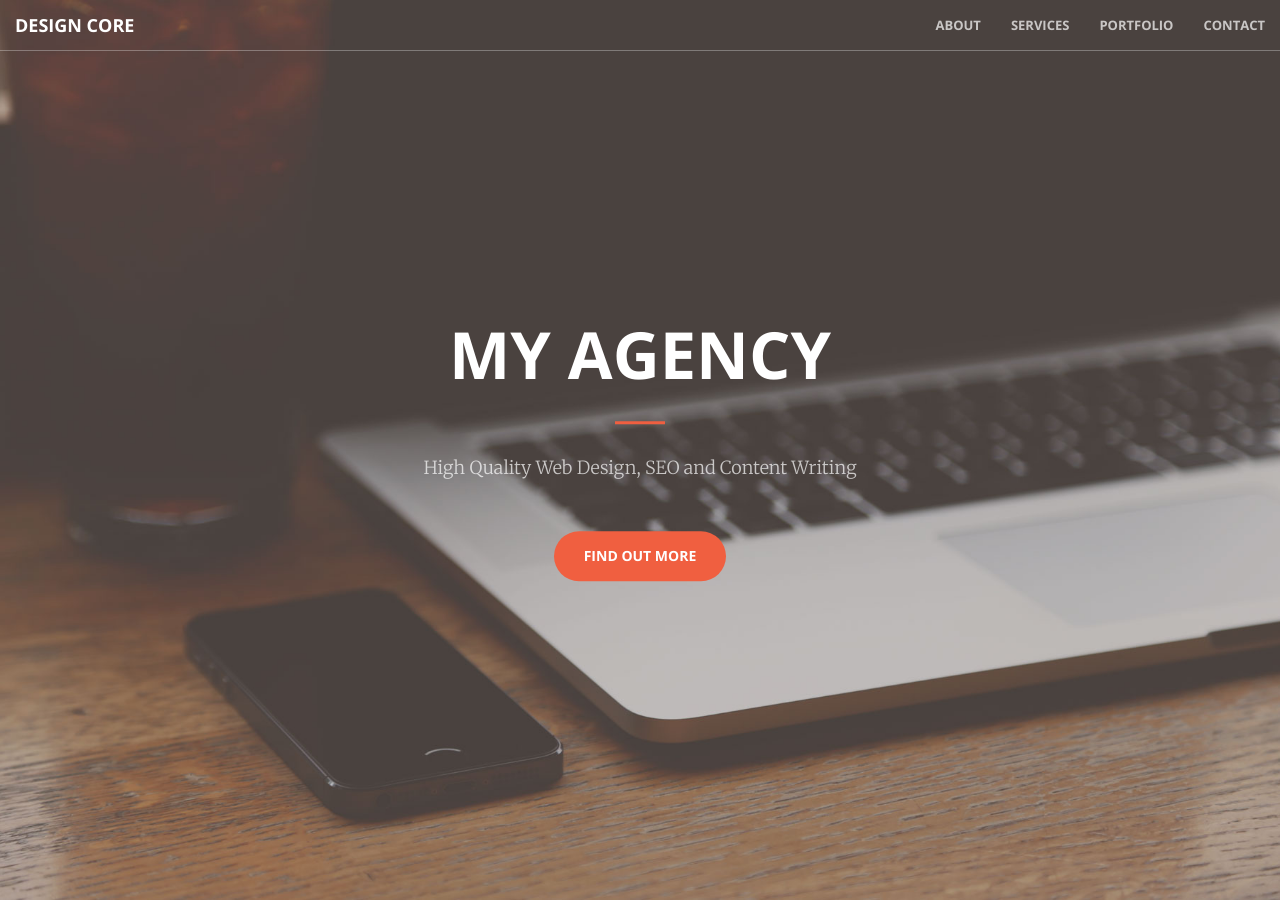
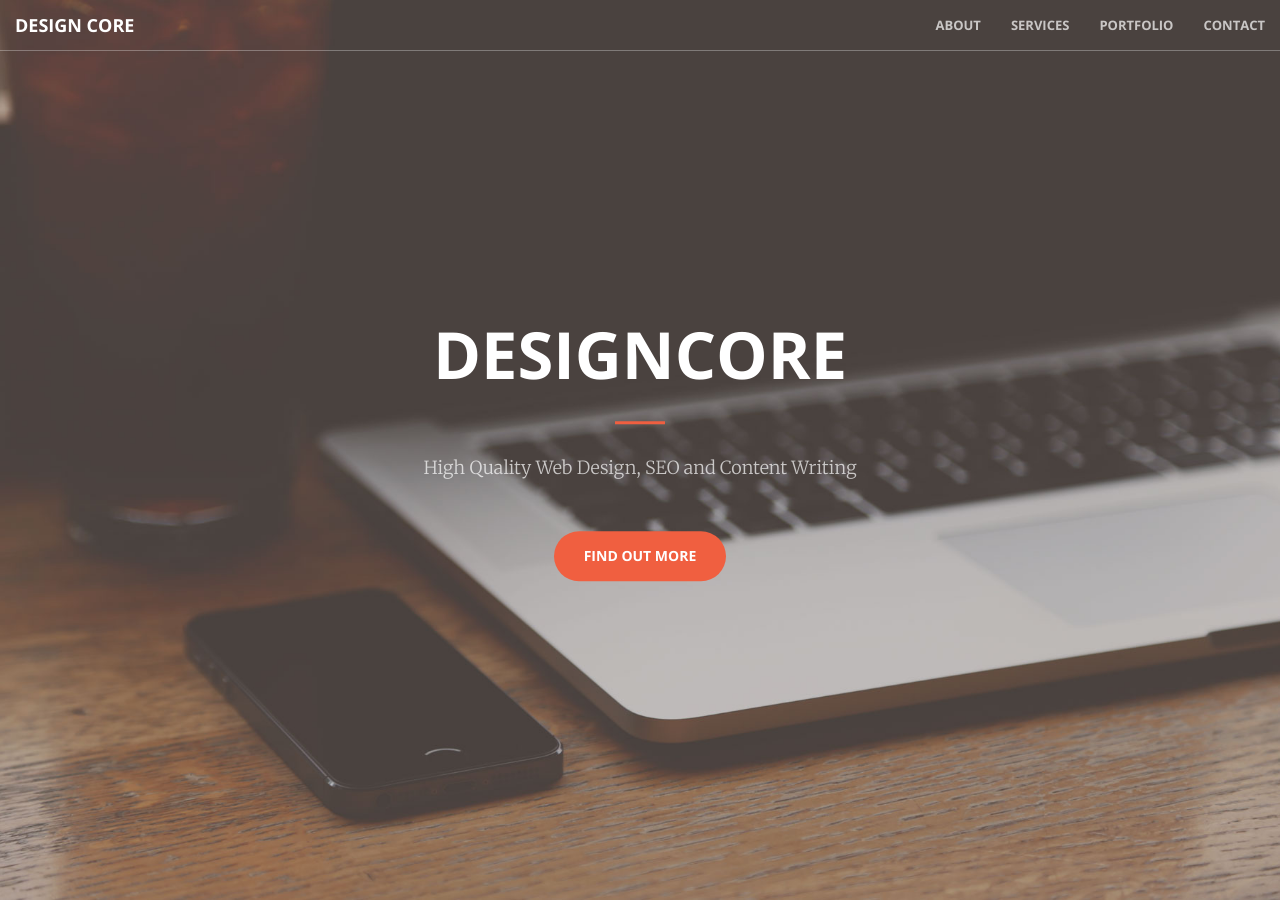
Before and after one commit to chippechipster/Design-Core, a Jekyll site: the page built from index.html, in a window 1280 px wide and 900 px high. Built offline with Jekyll 4.4.1, drawn with Linux system fonts in a browser that asks for light colours.

Commit message:
Updated 'index.html' via CloudCannon

```diff
--- a/index.html
+++ b/index.html
@@ -6,9 +6,9 @@ title: Home Page
 <header>
   <div class="header-content">
     <div class="header-content-inner">
-      <h1 class="editable">My Agency</h1>
+      <h1>DesignCore</h1>
       <hr />
-      <p class="editable">High Quality Web Design, SEO and Content Writing</p>
+      <p>High Quality Web Design, SEO and Content Writing</p>
       <a href="#about" class="btn btn-primary btn-xl page-scroll">Find Out More</a>
     </div>
   </div>
```
